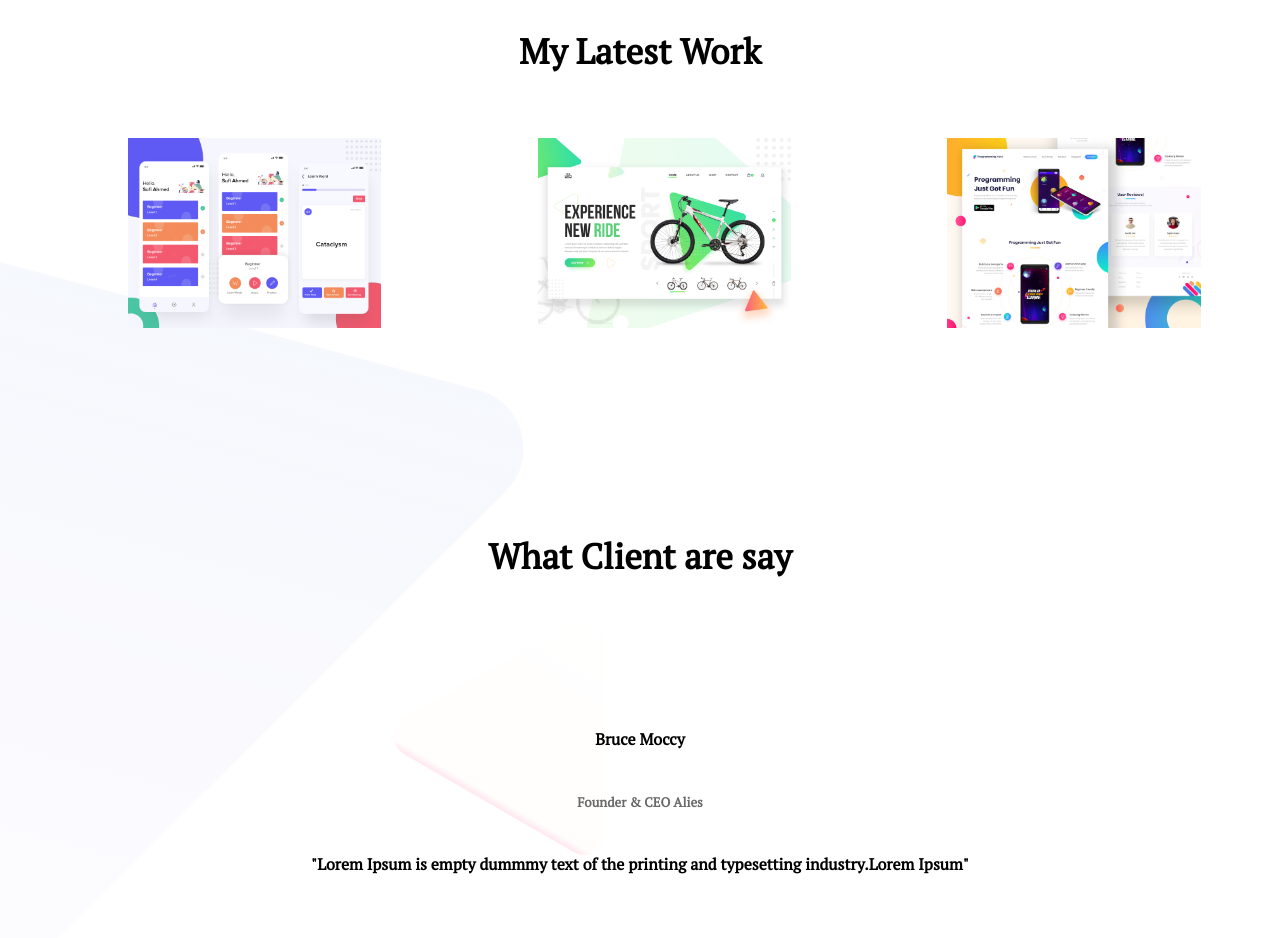
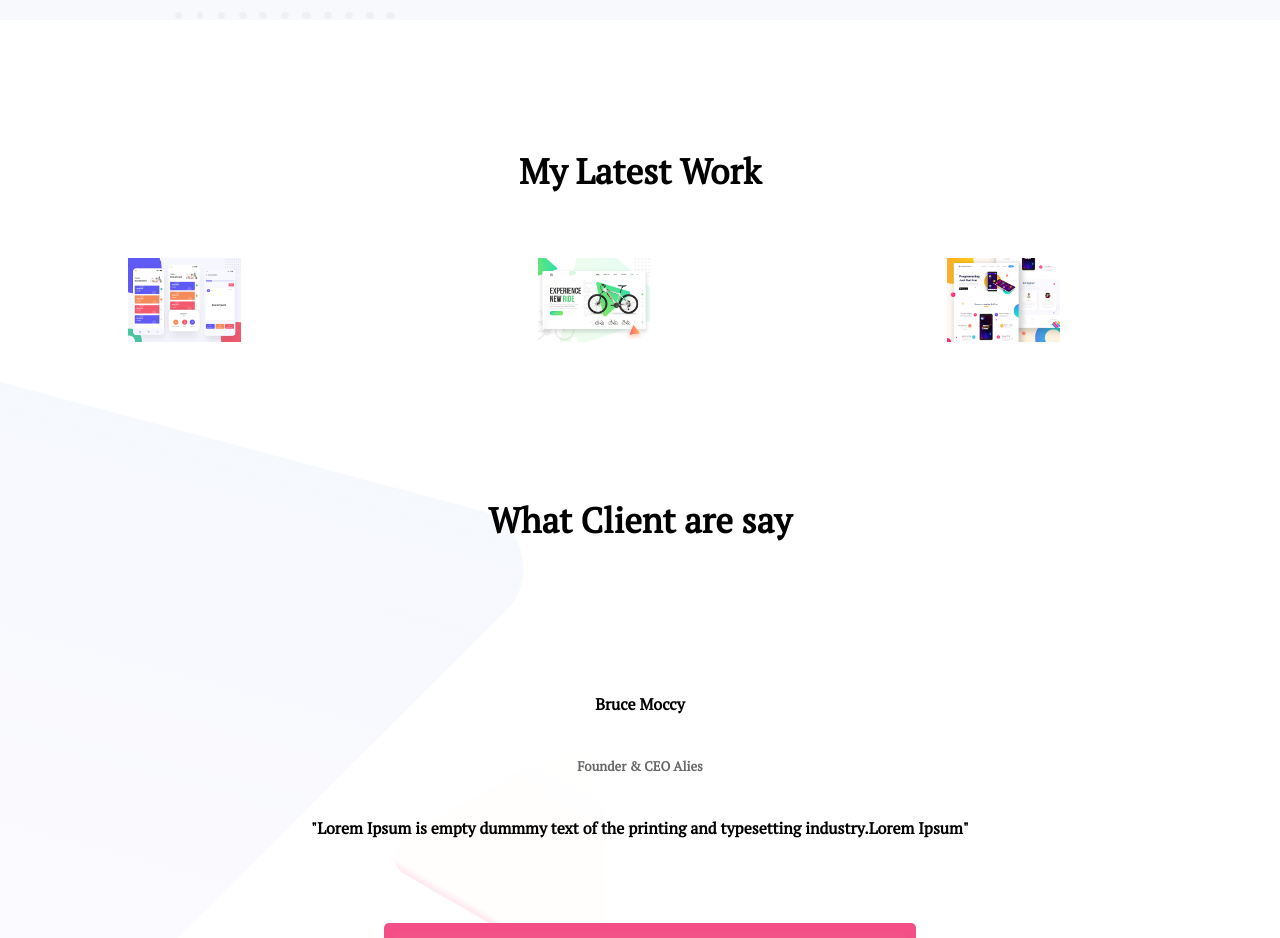
Before and after one commit to rima301/my-personal-website-new, a plain HTML site: page index.html in a window 1280 px wide. Shown: the part 1120-2058 px from the top of the page. Drawn offline with Linux system fonts and the light colour scheme.

Commit message:
Edited website

```diff
--- a/style.css
+++ b/style.css
@@ -29,7 +29,7 @@ p{
     padding: 2%;
 }
 .half-width img{
-    width: 80%;
+    width: 50%;
 
 
 }
@@ -39,8 +39,8 @@ p{
     margin-left: 10%;
 }
 .thr-half-width img{
-    width: 90%;
-    margin-bottom: 200px;
+    width: 40%;
+    margin-bottom: 150px;
 
 
 
@@ -66,7 +66,7 @@ section.footer{
 
 }
 section{
-    height: 500px;
+    height: 560px;
     padding-bottom: 10px;
 }
 .link-button{
```
